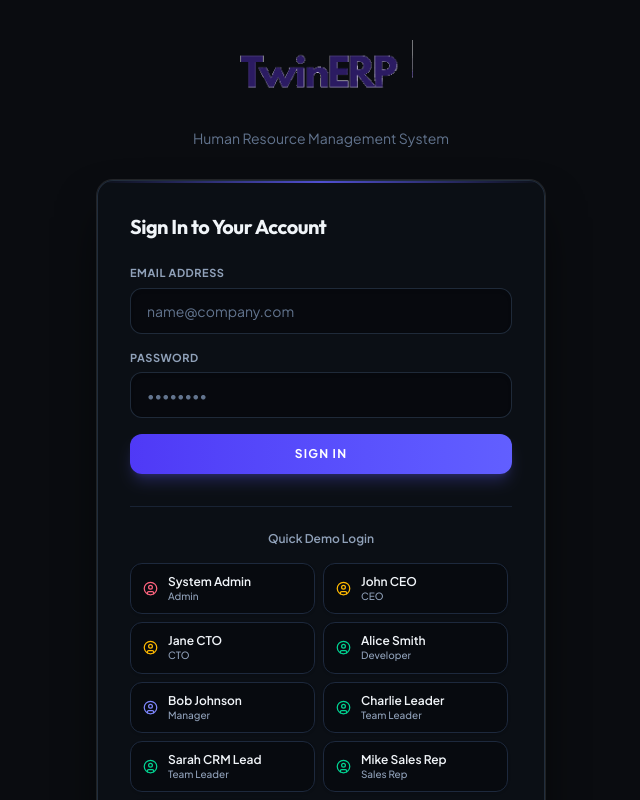
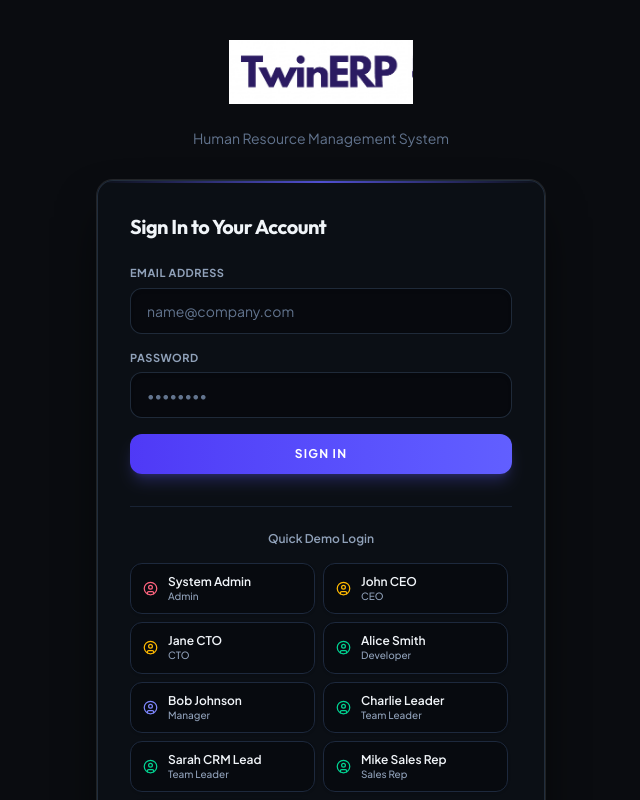
Before and after one commit to tn56kid1417/TwinERP, a React (Vite) app: page / in a window 1280 px wide. Shown: the whole page, without its empty margins (319-959 px from the left). Built offline with nearby package versions, Linux system fonts and the light colour scheme; no server answers.

Commit message:
fix(login): restore original logo

```diff
--- a/src/pages/Login.tsx
+++ b/src/pages/Login.tsx
@@ -64,7 +64,7 @@ const Login = () => {
   return (
     <div ref={loginPageRef} className="h-dvh min-h-screen bg-[#f8fafc] dark:bg-[#0A0C10] bg-live-mesh flex flex-col items-center justify-start px-4 py-10 relative overflow-x-hidden overflow-y-auto overscroll-contain">
       <div className="mb-8 text-center flex flex-col items-center">
-        <img src="/logo-transparent.png" alt="TwinERP Logo" className="h-16 object-contain mb-4" loading="eager" />
+        <img src="/logo.png" alt="TwinERP Logo" className="h-16 object-contain mb-4" loading="eager" />
         <p className="text-slate-500 mt-2 text-sm">Human Resource Management System</p>
       </div>
 
```
